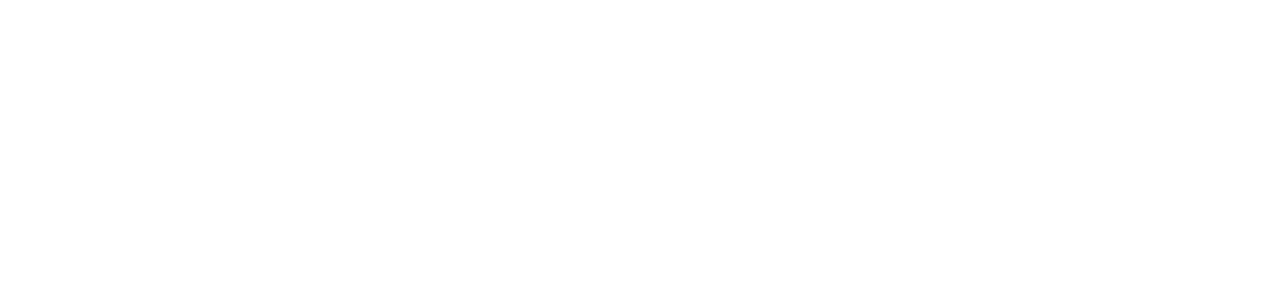
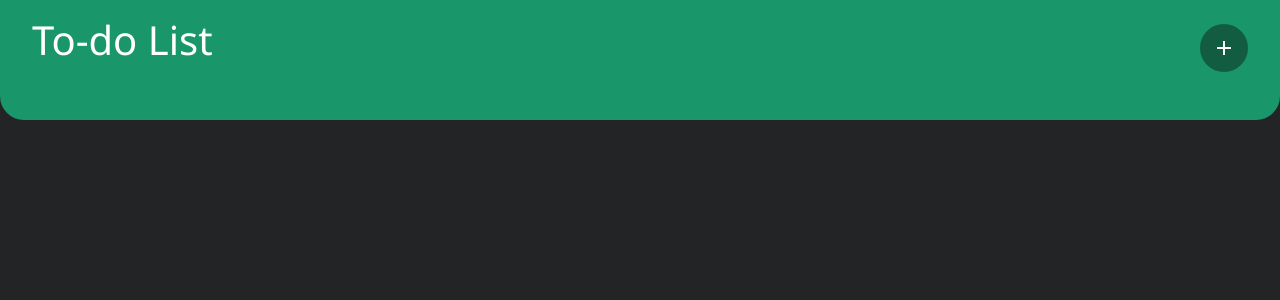
Before and after one commit to PauloAlves8039/angular-todo-list, an Angular app: page / in a window 1280 px wide. Shown: the top 300 px of the page. Built offline with nearby package versions, Linux system fonts and the light colour scheme.

Commit message:
Criando componente header e seus estilos

```diff
--- a/src/app/app.component.html
+++ b/src/app/app.component.html
@@ -0,0 +1 @@
+<app-header></app-header>
--- a/src/app/app.component.ts
+++ b/src/app/app.component.ts
@@ -1,10 +1,11 @@
 import { Component } from '@angular/core';
 import { CommonModule } from '@angular/common';
+import { HeaderComponent } from './components/header/header.component';
 
 @Component({
   selector: 'app-root',
   standalone: true,
-  imports: [CommonModule],
+  imports: [CommonModule, HeaderComponent],
   templateUrl: './app.component.html',
   styleUrls: ['./app.component.scss']
 })
--- /dev/null
+++ b/src/app/components/header/header.component.html
@@ -0,0 +1,11 @@
+<header class="header">
+  <h1 class="header_title">To-do List</h1>
+  <button
+    mat-icon-button
+    class="header_btn"
+    aria-label="Adicionar nova tarefa"
+    (click)="handleOpenModal()"
+  >
+    <mat-icon>add</mat-icon>
+  </button>
+</header>
--- /dev/null
+++ b/src/app/components/header/header.component.ts
@@ -0,0 +1,25 @@
+import { Component } from '@angular/core';
+import { CommonModule } from '@angular/common';
+import { MatButtonModule } from '@angular/material/button';
+import { MatDividerModule } from '@angular/material/divider';
+import { MatIconModule } from '@angular/material/icon';
+import { MatDialogModule } from '@angular/material/dialog';
+
+@Component({
+  selector: 'app-header',
+  standalone: true,
+  imports: [
+    CommonModule,
+    MatButtonModule,
+    MatDividerModule,
+    MatIconModule,
+    MatDialogModule,
+  ],
+  templateUrl: './header.component.html',
+  styleUrls: []
+})
+export class HeaderComponent {
+  public handleOpenModal(): void {
+    alert('Adicionar Nova Tarefa');
+  }
+}
--- a/src/styles.scss
+++ b/src/styles.scss
@@ -1,4 +1,127 @@
-/* You can add global styles to this file, and also import other style files */
+html,
+body {
+  height: 100%;
+}
+body {
+  margin: 0;
+  font-family: Roboto, "Helvetica Neue", sans-serif;
+}
 
-html, body { height: 100%; }
-body { margin: 0; font-family: Roboto, "Helvetica Neue", sans-serif; }
+* {
+  mat-card-title {
+    font-family: "Segoe UI", Tahoma, Geneva, Verdana, sans-serif !important;
+  }
+  mat-card-subtitle {
+    font-family: "Segoe UI", Tahoma, Geneva, Verdana, sans-serif !important;
+  }
+  mat-tab-group {
+    margin: 2rem;
+  }
+}
+html,
+body {
+  height: 100%;
+}
+body {
+  margin: 0;
+  font-family: Roboto, "Helvetica Neue", sans-serif;
+  background-color: #0b0d0fe6;
+}
+
+.header {
+  width: 100vw;
+  height: 15vh;
+  background-color: #19976a;
+  border-bottom-left-radius: 1.5rem;
+  border-bottom-right-radius: 1.5rem;
+  display: flex;
+  flex-direction: row;
+  justify-content: space-between;
+}
+
+.header_title {
+  display: flex;
+  color: white;
+  margin-top: 1.5rem !important;
+  font-size: 40px !important;
+  font-family: "Segoe UI", Tahoma, Geneva, Verdana, sans-serif !important;
+  margin-left: 2rem !important;
+}
+
+.header_btn {
+  display: flex;
+  color: white !important;
+  margin-top: 1.5rem !important;
+  font-size: 20px !important;
+  margin-right: 2rem !important;
+  font-family: "Segoe UI", Tahoma, Geneva, Verdana, sans-serif !important;
+  background-color: #125c42 !important;
+}
+
+.todo_form_card {
+  display: flex;
+  flex-direction: column;
+  align-items: center;
+  justify-content: center;
+  width: 100%;
+  height: 100%;
+}
+
+.todo_form_title {
+  margin-top: 1rem !important;
+  color: white;
+  font-size: 30px !important;
+  font-family: "Segoe UI", Tahoma, Geneva, Verdana, sans-serif !important;
+}
+
+.todo_form_actions {
+  display: flex;
+  flex-direction: row;
+  justify-content: center;
+  align-items: center;
+  gap: 1rem;
+  margin-bottom: 1rem;
+}
+
+.todo_form_sucess_btn {
+  background-color: #125c42 !important;
+}
+
+.todo_form_delete_btn {
+  background-color: #a11707 !important;
+}
+
+.todo_form_input {
+  width: 90% !important;
+}
+
+.todo_card {
+  width: 80%;
+  margin: 1rem auto;
+  background-color: #19976a !important;
+  border-radius: 1.8rem !important;
+}
+
+.todo_card_title {
+  font-size: 25px !important;
+  color: white !important;
+}
+
+.todo_card_subtitle {
+  margin-top: 2rem !important;
+  font-size: 18px !important;
+}
+
+.check_btn {
+  width: 50px !important;
+  margin-bottom: 1rem !important;
+}
+
+.warn_message {
+  display: flex;
+  justify-content: center;
+  align-items: center;
+  margin-top: 1.5rem !important;
+  font-size: 23px !important;
+  color: #19976a !important;
+}
```
Also changed, not shown: 1 other file (tests, documents, lock files or other folders).
